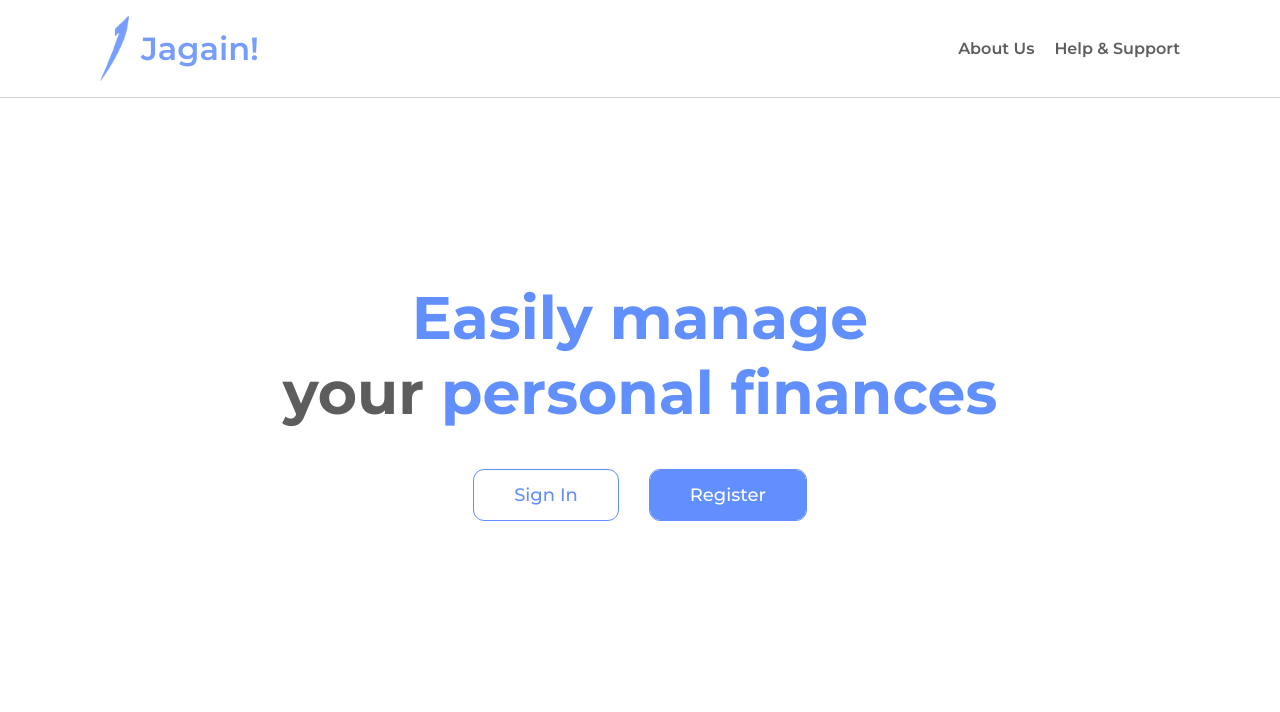
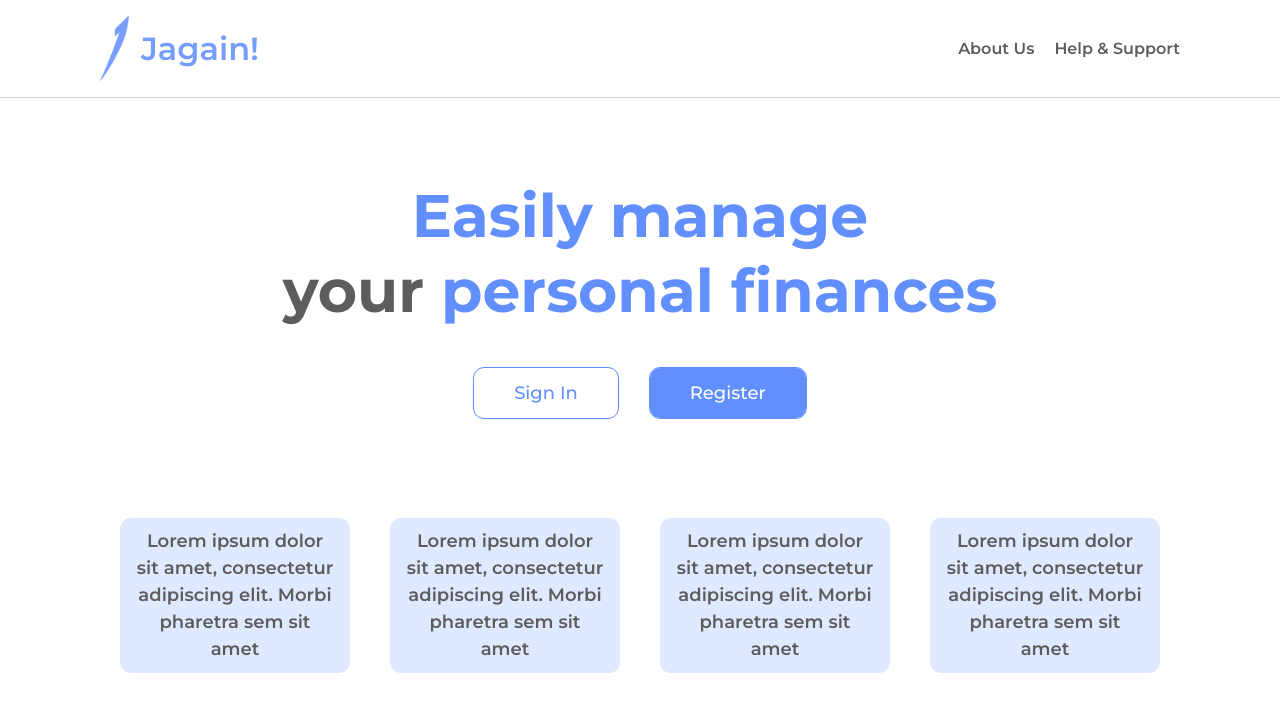
Before and after one commit to ahmadzaki2975/jagain-v2, a Next.js app: page / in a window 1280 px wide. Shown: the top 712 px of the page. Built offline with nearby package versions, Linux system fonts and the light colour scheme.

Commit message:
feat: done basic layout landing page

```diff
--- a/src/app/page.js
+++ b/src/app/page.js
@@ -4,11 +4,13 @@ import Link from "next/link";
 
 export default function Home() {
   return (
-    <main className="min-h-screen">
-      <nav className="flex absolute top-0 z-[2] w-full justify-between items-center px-[100px] py-4 font-montserrat border-b-[.7px] border-[#D0D0D0]">
+    <main className="min-h-screen pb-10">
+      <nav className="flex z-[2] w-full justify-between items-center px-[100px] py-4 font-montserrat border-b-[.7px] border-[#D0D0D0]">
         <div className="flex items-center gap-3">
           <Image src="/Logo.png" width={29} height={60} />
-          <h1 className="font-semibold text-blue-secondary text-[32px]">Jagain!</h1>
+          <h1 className="font-semibold text-blue-secondary text-[32px]">
+            Jagain!
+          </h1>
         </div>
 
         <div className="flex gap-5 font-semibold text-grey-primary">
@@ -17,11 +19,32 @@ export default function Home() {
         </div>
       </nav>
 
-      <section className="flex text-center min-h-screen z-[1] leading-[125%] text-blue-primary font-montserrat text-[60px] font-bold flex-col justify-center items-center">
-        <p>Easily manage <br /> <span className="text-grey-primary">your</span> personal finances</p>
+      <section className="flex text-center mt-20 //min-h-screen z-[1] text-blue-primary font-montserrat font-bold flex-col justify-center items-center">
+        <p className="text-[60px] leading-[125%]">
+          Easily manage <br /> <span className="text-grey-primary">your</span>{" "}
+          personal finances
+        </p>
         <div className="flex gap-8 mt-10">
           <Button text="Sign In" variant="secondary" classname="px-10 py-4" />
           <Button text="Register" variant="primary" classname="px-10 py-4" />
+        </div>
+        <div className="grid grid-cols-4 w-fit mx-auto gap-10 mt-[100px]">
+          <div className="bg-blue-primary/20 text-[18px] text-grey-primary font-semibold px-[15px] py-[10px] rounded-[11px] w-[230px]">
+            Lorem ipsum dolor sit amet, consectetur adipiscing elit. Morbi
+            pharetra sem sit amet
+          </div>
+          <div className="bg-blue-primary/20 text-[18px] text-grey-primary font-semibold px-[15px] py-[10px] rounded-[11px] w-[230px]">
+            Lorem ipsum dolor sit amet, consectetur adipiscing elit. Morbi
+            pharetra sem sit amet
+          </div>
+          <div className="bg-blue-primary/20 text-[18px] text-grey-primary font-semibold px-[15px] py-[10px] rounded-[11px] w-[230px]">
+            Lorem ipsum dolor sit amet, consectetur adipiscing elit. Morbi
+            pharetra sem sit amet
+          </div>
+          <div className="bg-blue-primary/20 text-[18px] text-grey-primary font-semibold px-[15px] py-[10px] rounded-[11px] w-[230px]">
+            Lorem ipsum dolor sit amet, consectetur adipiscing elit. Morbi
+            pharetra sem sit amet
+          </div>
         </div>
       </section>
     </main>
```
